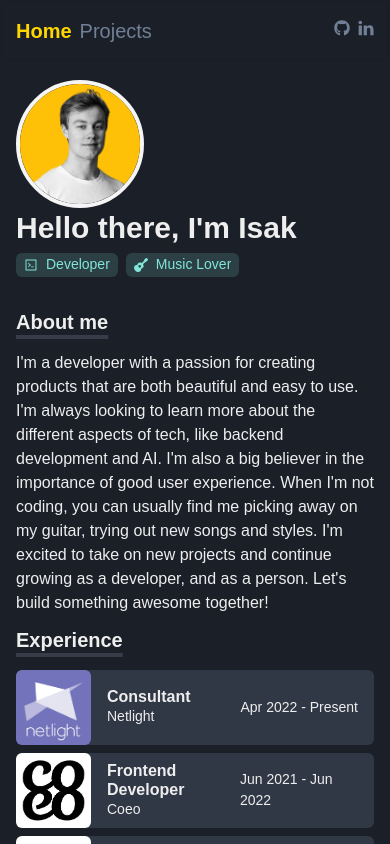
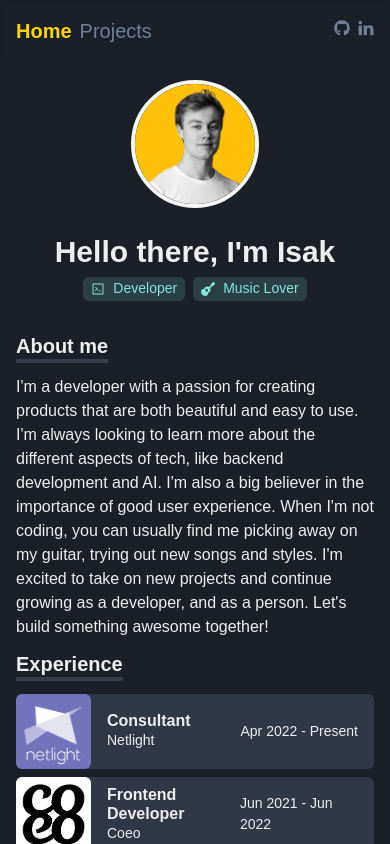
Before and after one commit to IsakLarsson/portfolio-prod, a Next.js app: page / in a window 390 px wide. Shown: the top 844 px of the page. Built offline with nearby package versions, Linux system fonts and the light colour scheme; a web font is replaced by a local one.

Commit message:
Mobile responsiveness fixes

```diff
--- a/components/Selfie.tsx
+++ b/components/Selfie.tsx
@@ -5,6 +5,7 @@ import React from 'react'
 export default function Selfie() {
     return (
         <Avatar
+            mb={['1.5rem']}
             borderColor={'whitesmoke'}
             borderWidth={'4px'}
             size="2xl"
--- a/components/Tags.tsx
+++ b/components/Tags.tsx
@@ -11,7 +11,7 @@ interface Props {
 }
 export const Tags: React.FC<Props> = ({ tags, color }) => {
     return (
-        <HStack pt={'0.3rem'}>
+        <HStack justify={['center', 'normal']} pt={'0.3rem'}>
             {tags.map((tagContent: TagContent) => (
                 <Tag
                     variant={'subtle'}
--- a/pages/index.tsx
+++ b/pages/index.tsx
@@ -19,7 +19,7 @@ export default function Home() {
                     <Flex
                         wrap={'wrap-reverse'}
                         my={'2rem'}
-                        justify={'space-between'}
+                        justify={['center', 'space-between']}
                         alignItems={'center'}
                     >
                         <Flex direction={'column'}>
```
